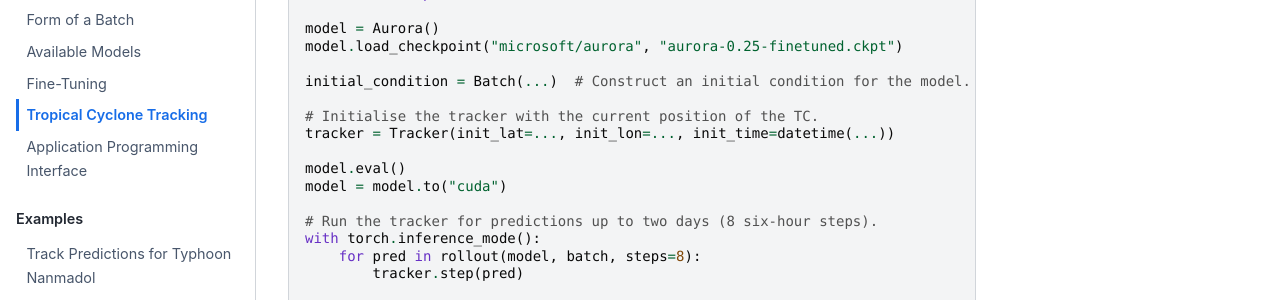
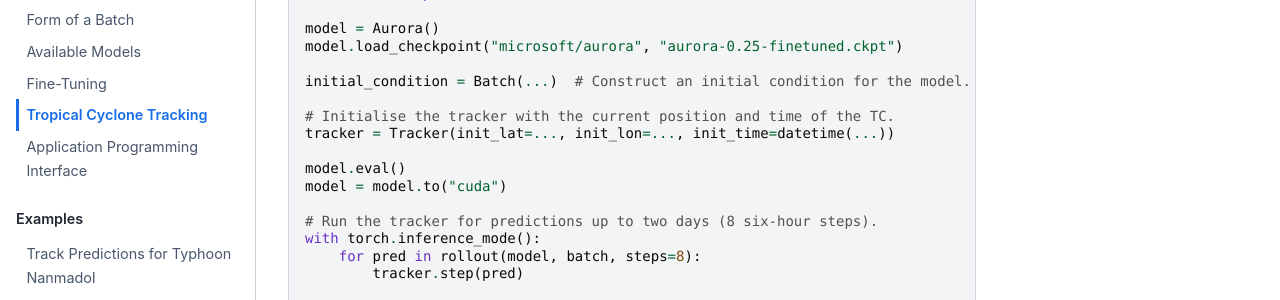
Before and after one commit to microsoft/aurora, a Jupyter Book: the page built from docs/tracking.md, in a window 1280 px wide and 1016 px high. Shown: the part 344-644 px from the top of the window. Built offline with Jupyter Book 1.0.4 settings and Sphinx 7.4.7 and the Sphinx Book theme 1.1.4, drawn with Linux system fonts in a browser that asks for light colours; pages that are not in the unit, such as notebooks, are missing from menus.

Commit message:
Clarification

```diff
--- a/docs/tracking.md
+++ b/docs/tracking.md
@@ -17,7 +17,7 @@
 
 initial_condition = Batch(...)  # Construct an initial condition for the model.
 
-# Initialise the tracker with the current position of the TC.
+# Initialise the tracker with the current position and time of the TC.
 tracker = Tracker(init_lat=..., init_lon=..., init_time=datetime(...))
 
 model.eval()
```
